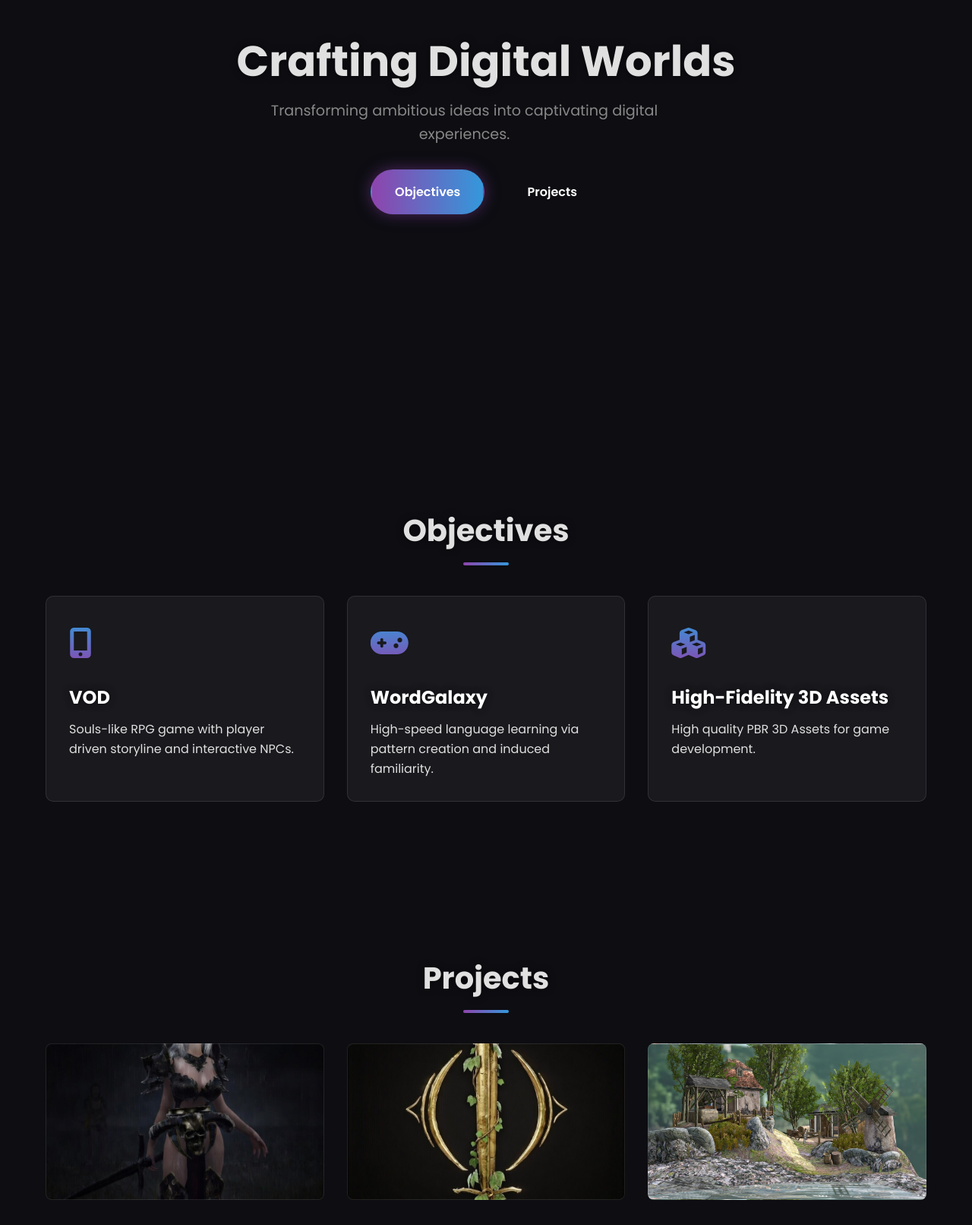
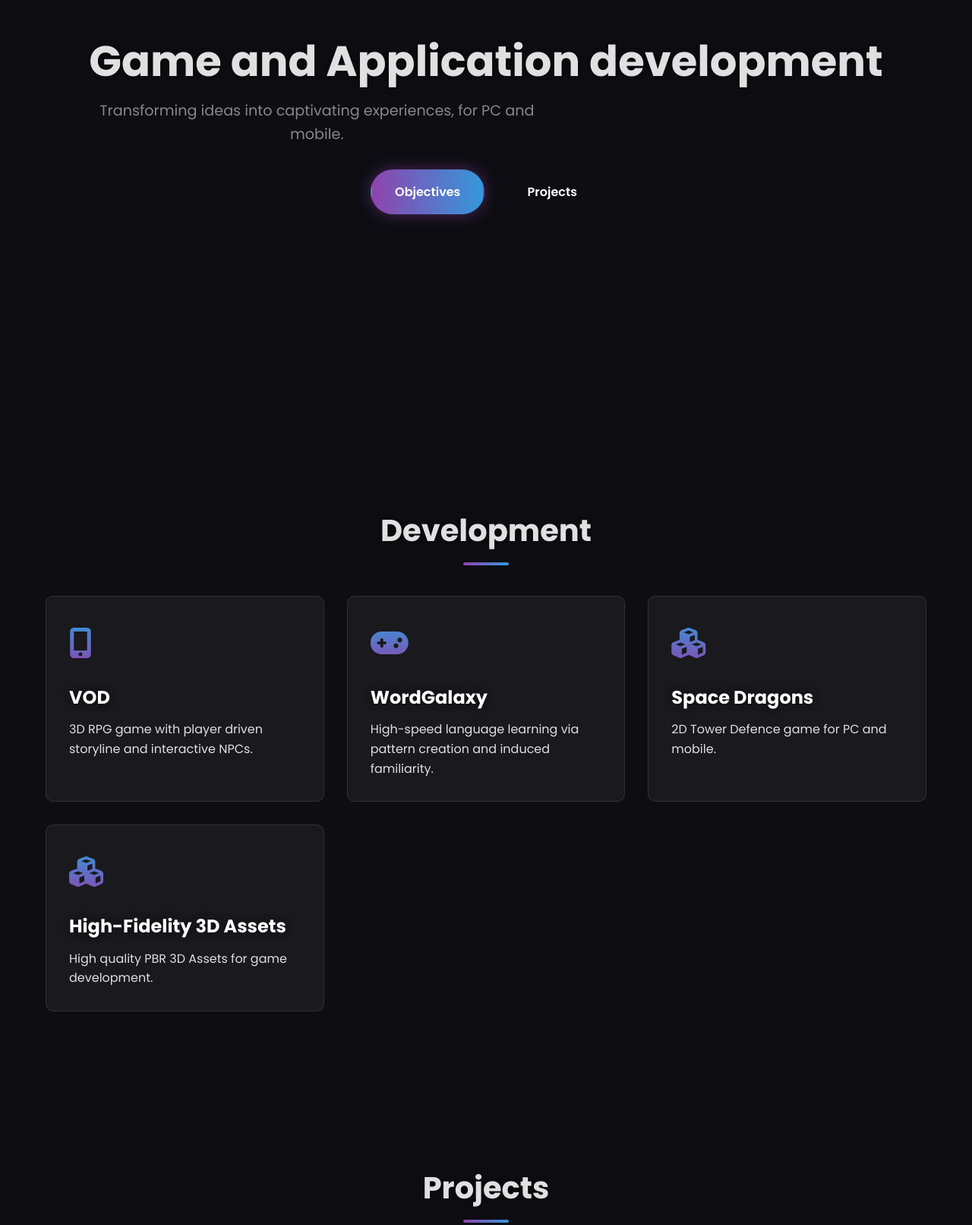
Before and after one commit to JohannesBoasDiestel/github.io, a website: page index.html in a window 1280 px wide. Shown: the part 1040-2652 px from the top of the page at 76% size. Drawn offline with Linux system fonts and the light colour scheme.

Commit message:
Update index.html

```diff
--- a/index.html
+++ b/index.html
@@ -61,8 +61,8 @@
         <!-- HERO SECTION -->
         <section id="hero">
             <div class="container">
-                <h1>Crafting Digital Worlds</h1>
-                <p>Transforming ambitious ideas into captivating digital experiences.</p>
+                <h1>Game and Application development</h1>
+                <p>Transforming ideas into captivating experiences, for PC and mobile.</p>
                 <div class="cta-buttons">
                     <a href="#features" class="btn-primary">Objectives</a>
                     <a href="#showcase" class="btn-secondary">Projects</a>
@@ -73,12 +73,12 @@
         <!-- FEATURES SECTION -->
         <section id="features">
             <div class="container">
-                <h2>Objectives</h2>
+                <h2>Development</h2>
                 <div class="features-grid">
                     <div class="feature-card">
                         <div class="icon"><i class="fas fa-mobile-alt"></i></div>
                         <h3>VOD</h3>
-                        <p>Souls-like RPG game with player driven storyline and interactive NPCs.</p>
+                        <p>3D RPG game with player driven storyline and interactive NPCs.</p>
                     </div>
                     <div class="feature-card">
                         <div class="icon"><i class="fas fa-gamepad"></i></div>
@@ -86,6 +86,11 @@
                         <p>High-speed language learning via pattern creation and induced familiarity.</p>
                     </div>
                     <div class="feature-card">
+                        <div class="icon"><i class="fas fa-cubes"></i></div>
+                        <h3>Space Dragons</h3>
+                        <p>2D Tower Defence game for PC and mobile.</p>
+                    </div>
+                     <div class="feature-card">
                         <div class="icon"><i class="fas fa-cubes"></i></div>
                         <h3>High-Fidelity 3D Assets</h3>
                         <p>High quality PBR 3D Assets for game development.</p>
@@ -105,7 +110,10 @@
                     <a href="project-2.html" class="showcase-item" style="background-image: url('assets/images/TeranoxLogo.png');">
                         <div class="overlay">GalaxyWord</div>
                     </a>
-                    <a href="project-3.html" class="showcase-item" style="background-image: url('assets/images/3D3-ult.png');">
+                    <a href="project-3.html" class="showcase-item" style="background-image: url('assets/images/TeranoxLogo.png');">
+                        <div class="overlay">Space Dragons Tower Defense</div>
+                    </a>
+                     <a href="project-3.html" class="showcase-item" style="background-image: url('assets/images/TeranoxLogo.png');">
                         <div class="overlay">High Fidelity 3D</div>
                     </a>
                 </div>
```
